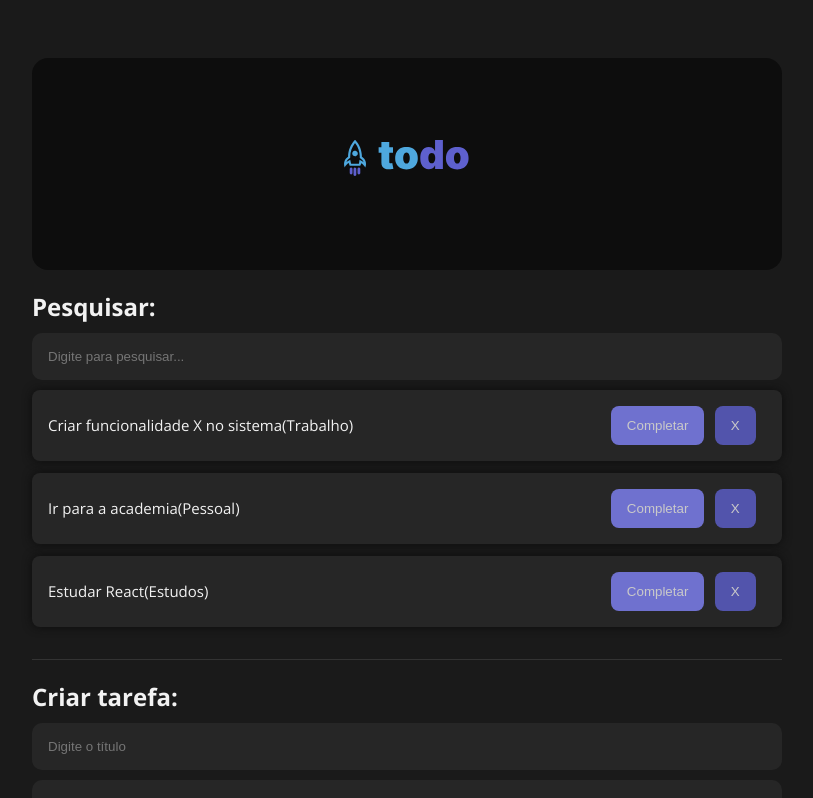
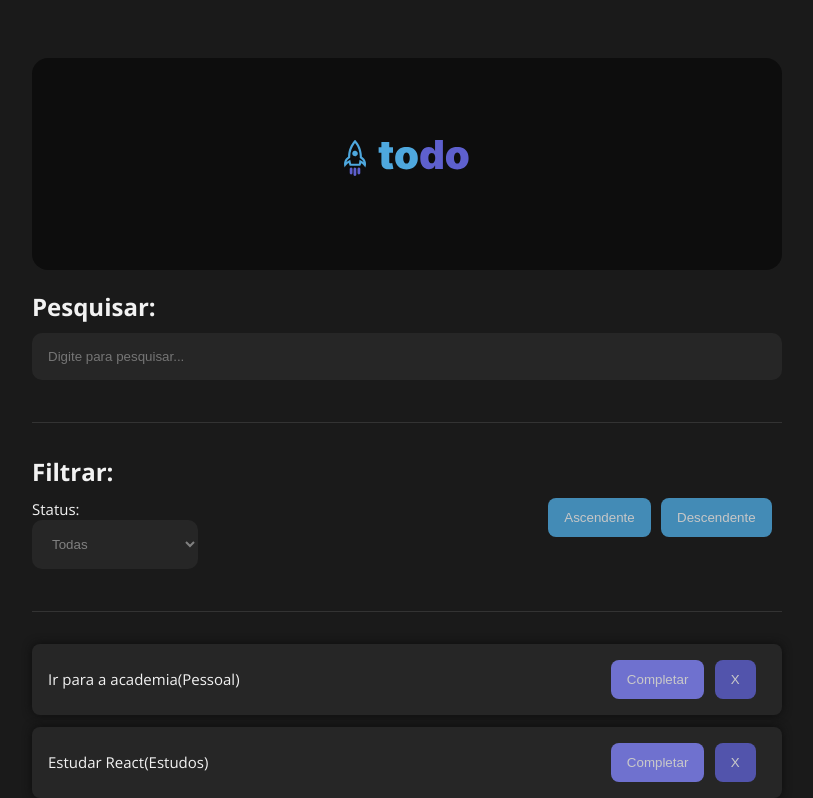
Before and after one commit to GuiCPessoa/ToDoList_React, a React (Vite) app in the folder toDoList/: page / in a window 1280 px wide. Shown: the top 798 px of the page, without its empty margins (233-1046 px from the left). Built offline with nearby package versions, Linux system fonts and the light colour scheme.

Commit message:
Adding Filter Features

```diff
--- a/toDoList/src/App.css
+++ b/toDoList/src/App.css
@@ -121,3 +121,17 @@ input:hover, select:hover {
   color: var(--gray-100);
   border: 1px solid var(--purple);
 }
+
+
+.filter, .search {
+  border-bottom: 1px solid var(--gray-400);
+  margin-bottom: 2rem;
+  padding-bottom: 2rem;
+
+}
+
+.filter-options {
+  display: flex;
+  justify-content: space-between;
+  gap: 3rem;
+}
--- a/toDoList/src/App.jsx
+++ b/toDoList/src/App.jsx
@@ -4,6 +4,7 @@ import './App.css';
 import Todo from './components/Todo';
 import TodoForm from './components/TodoForm';
 import Search from './components/Search';
+import Filter from './components/Filter';
 
 
 function App() {
@@ -28,9 +29,10 @@ function App() {
     }
   ])
 
-  const [search, setSearch] = useState("")
+  const [search, setSearch] = useState("");
 
-
+  const [filter, setFilter] = useState("All");
+  const [sort, setSort] = useState("Asc");
 
 
   const addTodo = (text, category) => {
@@ -67,8 +69,14 @@ function App() {
         <img src="../assets/logoTodo.svg" className='appLogo'/>
       </div>
       <Search search={search} setSearch={setSearch}/>
+      <Filter filter={filter} setFilter={setFilter} setSort={setSort}/>
       <div className="todo-list">
-        {todos.filter((todo) =>todo.text.toLowerCase().includes(search.toLowerCase())).map((todo) => (
+        {todos
+        .filter((todo) => filter === "All" ? true : filter === "Completed" ? todo.isCompleted : !todo.isCompleted)
+        .filter((todo) =>todo.text.toLowerCase().includes(search.toLowerCase())
+      )
+        .sort((a, b) => sort === "Ascendente" ? a.text.localeCompare(b.text) : b.text.localeCompare(a.text))
+        .map((todo) => (
           <Todo key={todo.id} todo={todo} removeTodo={removeTodo} completeTodo={completeTodo}/>
         ))}
       </div>
--- /dev/null
+++ b/toDoList/src/components/Filter.jsx
@@ -0,0 +1,23 @@
+const Filter = ({ filter, setFilter, setSort }) => {
+    return (
+        <div className="filter">
+            <h2>Filtrar:</h2>
+            <div className="filter-options">
+                <div>
+                    <p>Status:</p>
+                    <select value={filter} onChange={(e) => setFilter(e.target.value)}>
+                        <option value="All">Todas</option>
+                        <option value="Completed">Completas</option>
+                        <option value="Incomplete">Incompleta</option>
+                    </select>
+                </div>
+                <div>
+                    <button onClick={() => setSort("Ascendente")}>Ascendente</button>
+                    <button onClick={() => setSort("Descendente")}>Descendente</button>
+                </div>
+            </div>
+        </div>
+    )
+}
+
+export default Filter;
```
